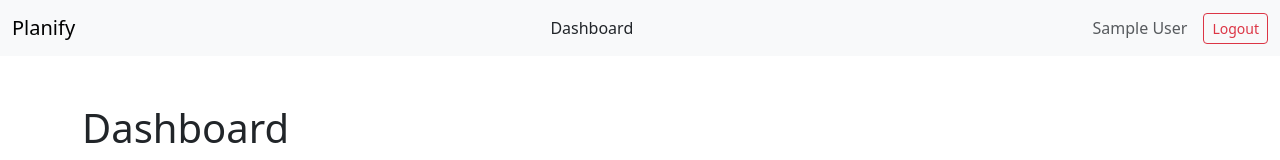
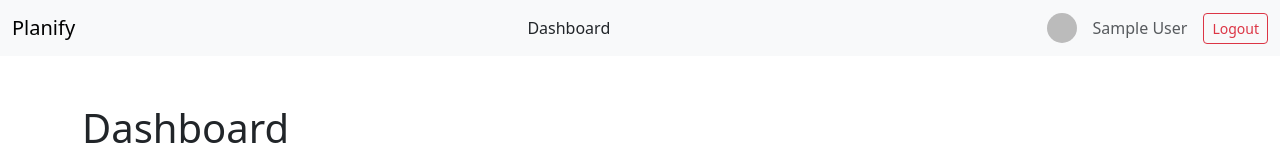
Before and after one commit to ParthP22/Planify, a Next.js app in the folder planify/: page /dashboard in a window 1280 px wide. Shown: the top 160 px of the page. Built offline with nearby package versions, Linux system fonts and the light colour scheme; no server answers; the database is empty; sample sign-in values are in the browser's storage.

Commit message:
feat: added a display for profile picture to the Navbar

```diff
--- a/planify/src/components/Navbar.tsx
+++ b/planify/src/components/Navbar.tsx
@@ -43,6 +43,16 @@ export default function Navbar() {
                     </Link>
                 <div className="d-flex align-items-center gap-3">
 
+
+                    {user && user.photoURL && (
+                        <img
+                            src={user.photoURL}
+                            alt="User"
+                            className="rounded-circle"
+                            style={{ width: "30px", height: "30px"}}
+                        />
+                    )}
+
                     {user && (
                         <span className="text-muted">
                             {user.displayName}
```
